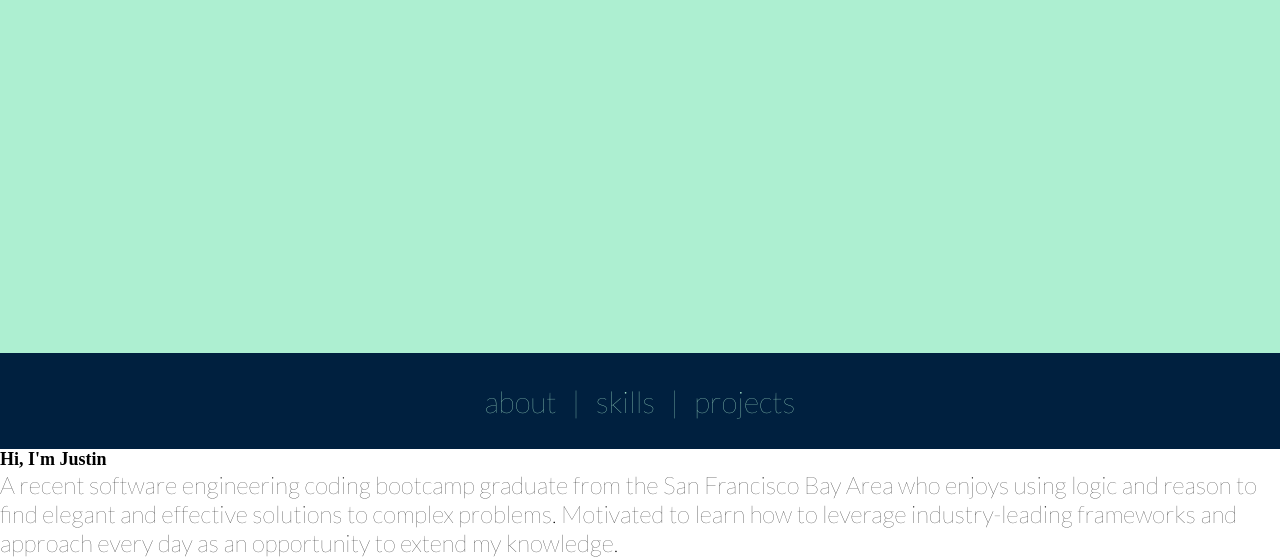
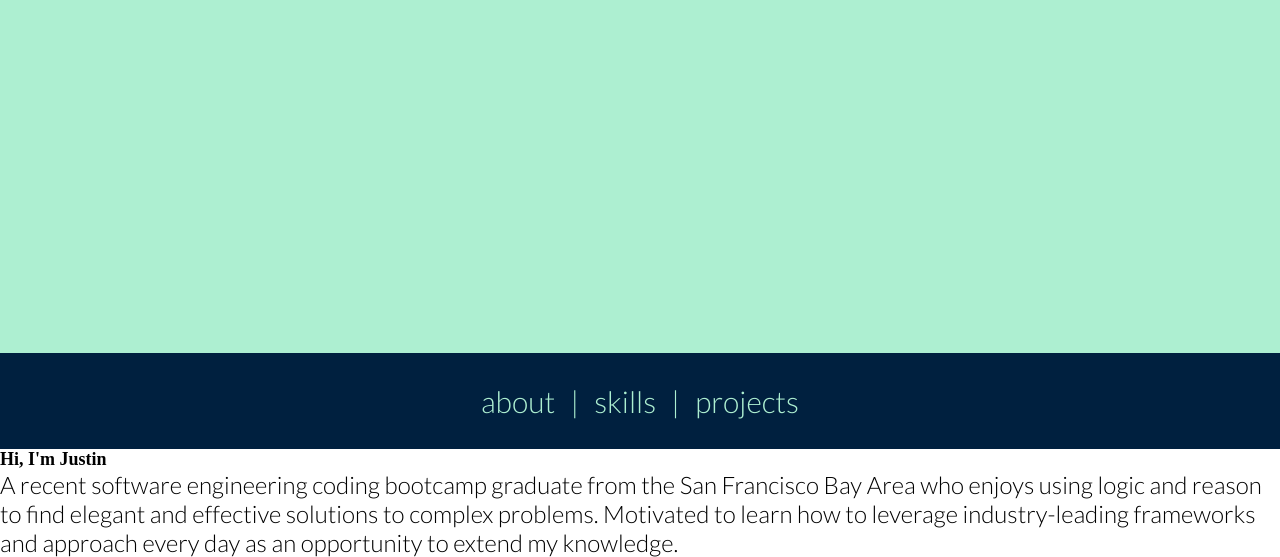
Before and after one commit to jrozal/portfolio, a Gatsby site: page / in a window 1280 px wide. Shown: the part 447-1004 px from the top of the page. Built offline with nearby package versions, Linux system fonts and the light colour scheme; Gatsby itself is replaced by a stand-in of ours.

Commit message:
Update global typography variables

```diff
--- a/src/styles/variables/_typography.scss
+++ b/src/styles/variables/_typography.scss
@@ -1,8 +1,12 @@
 @import url('https://fonts.googleapis.com/css2?family=Raleway:wght@200&display=swap');
-@import url('https://fonts.googleapis.com/css2?family=Lato:wght@100&display=swap');
+@import url('https://fonts.googleapis.com/css2?family=Lato:wght@300&display=swap');
 
 :root {
   --font-primary: 'Raleway', sans-serif;
   --font-secondary: 'Lato', sans-serif;
   --font-secondary-weight: 300;
+
+  --font-sm: 1.6rem;
+  --font-md: 1.8rem;
+  --font-lg: 2rem;
 }
```
